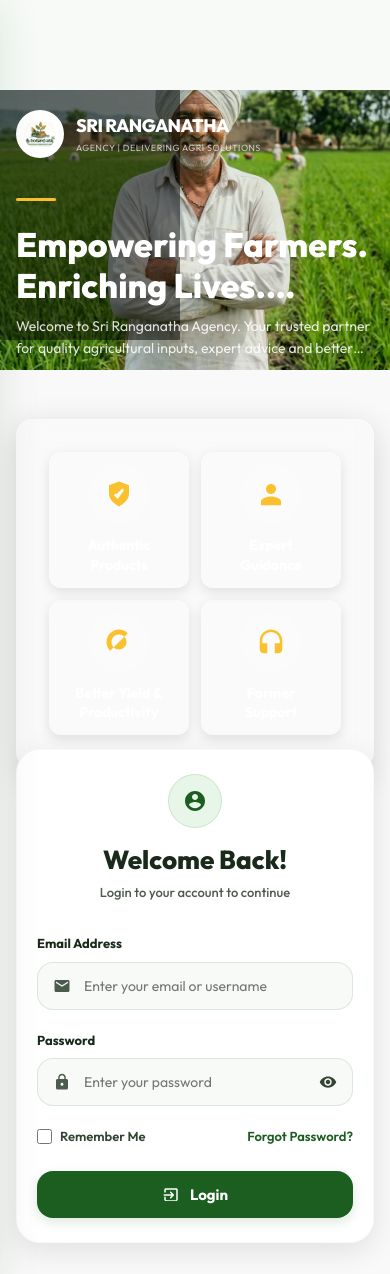
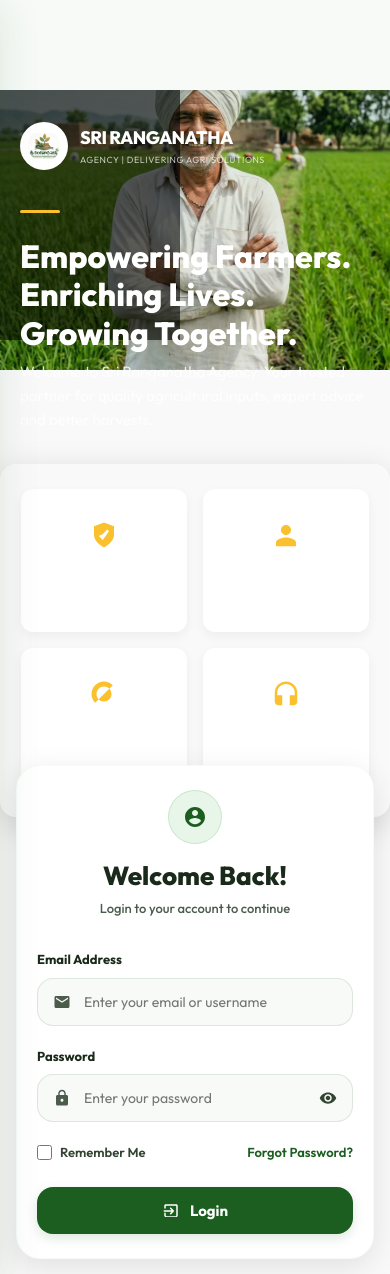
Before and after one commit to Srinivasaraot20/sriagency, a Django app: page /login.html in a window 390 px wide. Shown: the part 91-1365 px from the top of the page. Run offline with Django 5.2, Linux system fonts and the light colour scheme.

Commit message:
Update login.html

```diff
--- a/templates/login.html
+++ b/templates/login.html
@@ -53,69 +53,72 @@
         min-height: auto !important;
         display: flex !important;
         flex-direction: column !important;
+        background: #f9f9f9 !important;
       }
       .login-left-panel {
         min-height: 280px !important;
         height: auto !important;
-        padding: 20px 16px !important;
+        padding: 0 !important;
         justify-content: flex-start !important;
       }
       .login-left-panel::after {
         content: '';
         position: absolute;
         inset: 0;
-        background: rgba(0,0,0,0.5) !important;
+        background: rgba(0,0,0,0.6) !important;
         z-index: 1;
       }
-      .login-left-logo, .login-left-center, .login-left-props {
+      .login-left-logo, .login-left-center {
         position: relative;
         z-index: 2;
+        padding: 0 20px;
+      }
+      .login-left-logo {
+        margin-top: 32px;
+      }
+      .login-left-center {
+        margin-bottom: 32px;
       }
       .login-left-headline {
-        font-size: 34px !important;
+        font-size: 32px !important;
         line-height: 1.2 !important;
-        display: -webkit-box !important;
-        -webkit-line-clamp: 2 !important;
-        -webkit-box-orient: vertical !important;
-        overflow: hidden !important;
         margin-top: 10px !important;
         margin-bottom: 8px !important;
       }
       .login-left-desc {
-        font-size: 14px !important;
-        display: -webkit-box !important;
-        -webkit-line-clamp: 2 !important;
-        -webkit-box-orient: vertical !important;
-        overflow: hidden !important;
-        margin-bottom: 20px !important;
+        font-size: 15px !important;
+        margin-bottom: 0 !important;
       }
       .login-left-props {
         display: grid !important;
         grid-template-columns: 1fr 1fr !important;
-        gap: 12px !important;
+        gap: 16px !important;
         width: 100% !important;
-        margin-bottom: 24px !important;
+        margin: 0 !important;
+        padding: 24px 20px !important;
+        background: #f9f9f9 !important;
+        position: relative;
+        z-index: 2;
       }
       .login-prop-item {
         border-radius: 12px !important;
         margin: 0 !important;
         width: auto !important;
-        padding: 12px !important;
-        background: rgba(255,255,255,0.15) !important;
-        backdrop-filter: blur(8px) !important;
-        box-shadow: 0 4px 12px rgba(0,0,0,0.1) !important;
+        padding: 16px 12px !important;
+        background: #fff !important;
+        box-shadow: 0 4px 12px rgba(0,0,0,0.05) !important;
         text-align: center !important;
       }
       .login-right-panel {
-        padding: 0 16px 24px 16px !important;
+        padding: 0 16px 32px 16px !important;
         background: transparent !important;
-        margin-top: -20px !important;
+        margin-top: 0 !important;
         z-index: 3;
       }
       .login-card-wrapper {
         width: 100% !important;
         max-width: 100% !important;
-        margin: 0 !important;
+        margin: 0 auto !important;
       }
       .login-form-card {
         border-radius: 24px !important;
```
